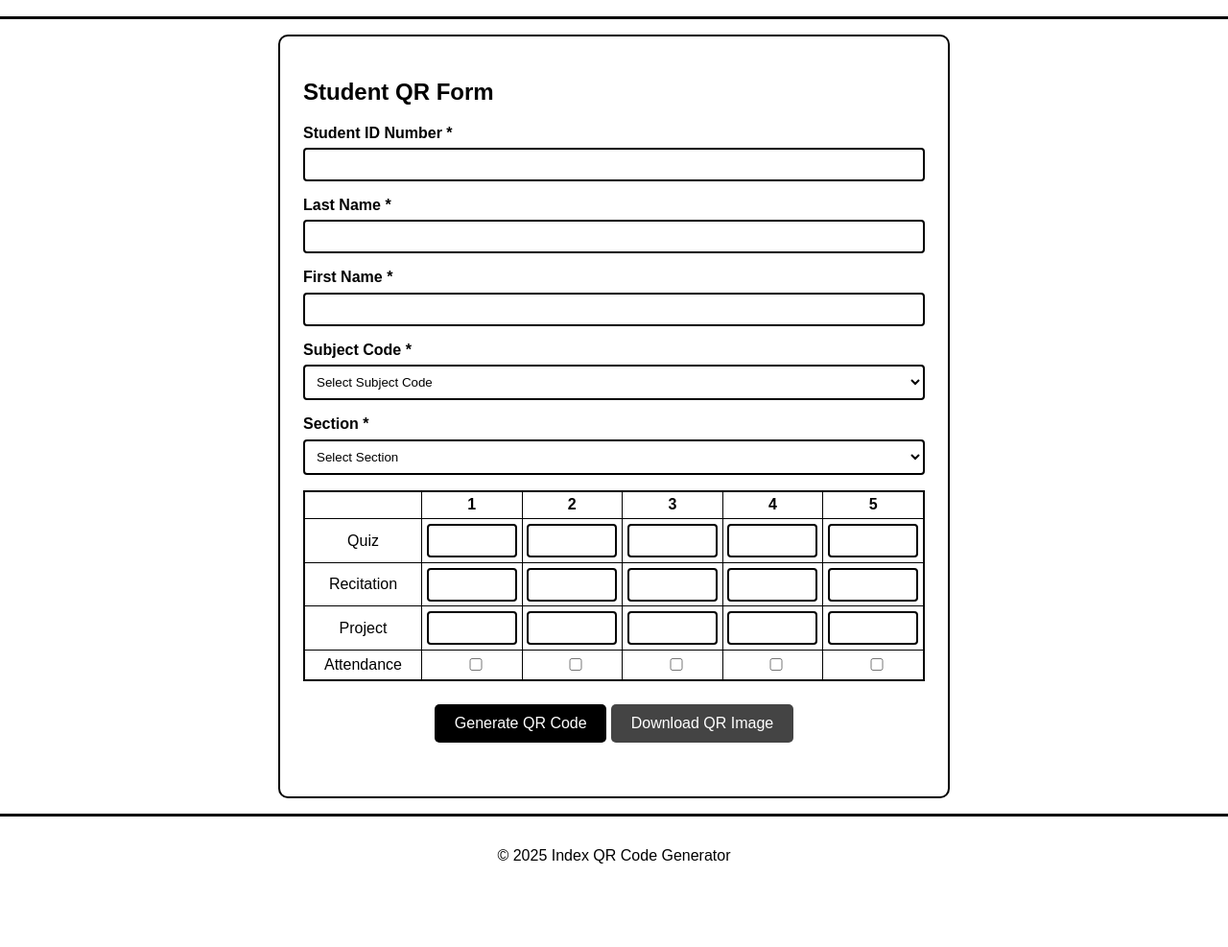
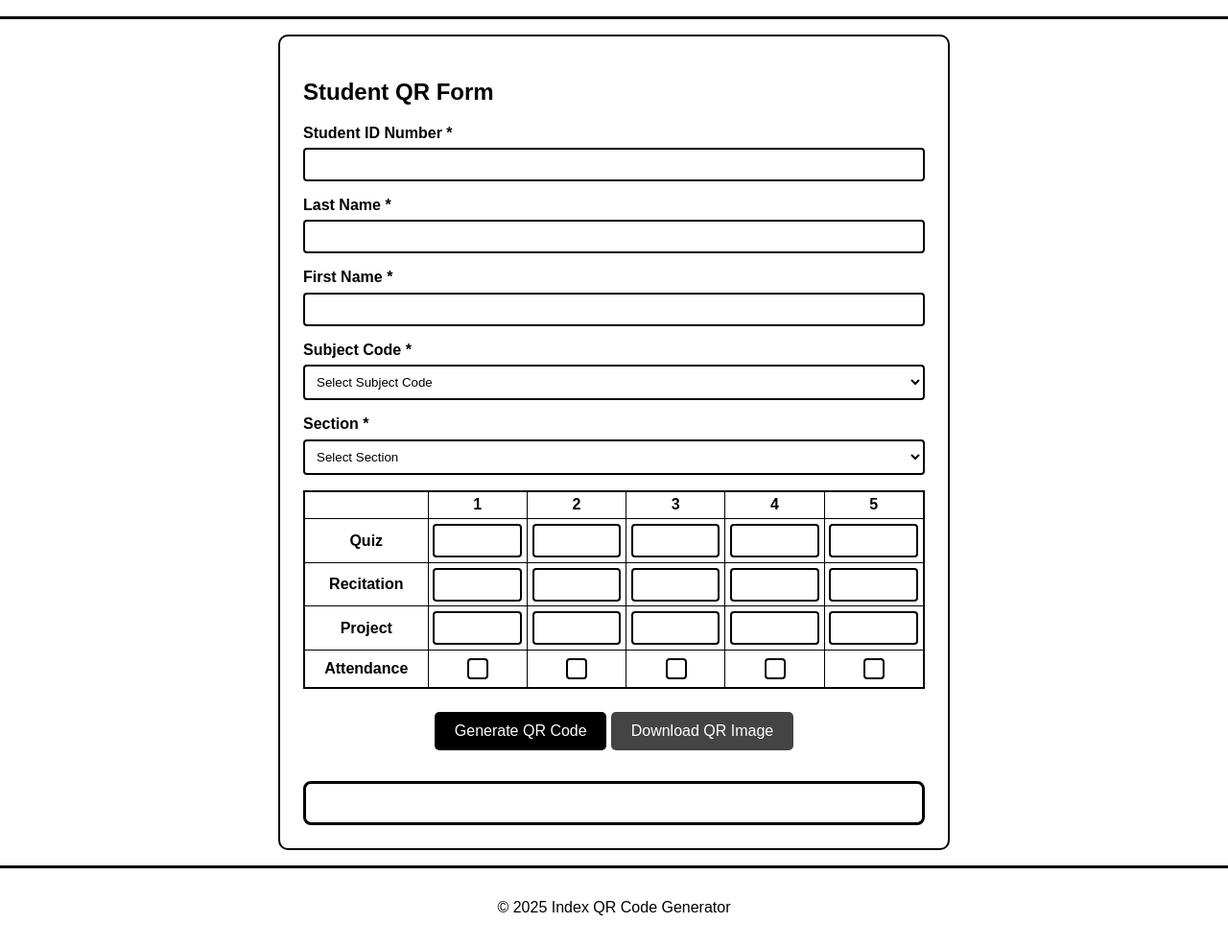
Before and after one commit to malunggay-chips/indxcrd-qrscn, a plain HTML site: page index.html in a window 1280 px wide. Shown: the part 95-1082 px from the top of the page at 96% size. Before the commit the page ends 1028 px from the top, so only its background shows below. Drawn offline with Linux system fonts and the light colour scheme.

Commit message:
Update style.css

```diff
--- a/style.css
+++ b/style.css
@@ -1,3 +1,4 @@
+/* ====== GLOBAL SETTINGS ====== */
 * {
   box-sizing: border-box;
   font-family: "Arial", sans-serif;
@@ -13,6 +14,7 @@ body {
   min-height: 100vh;
 }
 
+/* ====== HEADER & FOOTER ====== */
 .site-header,
 .site-footer {
   background: #ffffff;
@@ -28,6 +30,7 @@ body {
   margin-top: auto;
 }
 
+/* ====== PAGE LAYOUT ====== */
 .page {
   flex: 1;
   display: flex;
@@ -45,6 +48,7 @@ body {
   width: 100%;
 }
 
+/* ====== FORM ELEMENTS ====== */
 .form-row {
   margin-bottom: 1rem;
 }
@@ -65,6 +69,7 @@ select {
   color: #000;
 }
 
+/* ====== SCORE GRID ====== */
 .score-grid {
   width: 100%;
   border-collapse: collapse;
@@ -79,6 +84,11 @@ select {
   padding: 0.3rem;
 }
 
+.row-title {
+  font-weight: bold;
+}
+
+/* ====== ACTION BUTTONS ====== */
 .actions {
   text-align: center;
   margin-top: 1.5rem;
@@ -92,19 +102,75 @@ button {
   border-radius: 5px;
   cursor: pointer;
   font-size: 1rem;
+  transition: all 0.2s ease;
 }
 
 button:hover {
   background: #333;
+  transform: scale(1.05);
 }
 
 button.muted {
   background: #444;
 }
 
+/* ====== QR CODE AREA ====== */
 .qrcode {
   margin-top: 2rem;
   display: flex;
   justify-content: center;
   align-items: center;
+  background: #fff;         /* ensure visible */
+  border: 3px solid #000;   /* black border */
+  padding: 20px;
+  border-radius: 8px;
 }
+
+.qrcode canvas,
+.qrcode img {
+  display: block;
+  background: #fff;
+  border: 2px solid #000;
+}
+
+/* ===== Custom Stormtrooper Checkboxes ===== */
+input[type="checkbox"] {
+  appearance: none;
+  -webkit-appearance: none;
+  -moz-appearance: none;
+  width: 22px;
+  height: 22px;
+  border: 2px solid #000;
+  border-radius: 4px;
+  background: #fff;
+  cursor: pointer;
+  display: inline-block;
+  position: relative;
+  transition: background 0.2s ease, transform 0.1s ease, border-color 0.2s ease;
+  vertical-align: middle;
+}
+
+/* Slight gray tint when hovering before checked */
+input[type="checkbox"]:hover {
+  background: #f0f0f0;
+  transform: scale(1.05);
+}
+
+/* Black when checked */
+input[type="checkbox"]:checked {
+  background: #000;
+  border-color: #000;
+}
+
+/* White checkmark centered */
+input[type="checkbox"]:checked::after {
+  content: "✔";
+  color: #fff;
+  font-size: 16px;
+  position: absolute;
+  top: 50%;
+  left: 50%;
+  transform: translate(-50%, -55%);
+  font-weight: bold;
+}
+/* ===== End Custom Stormtrooper Checkboxes ===== */
```
